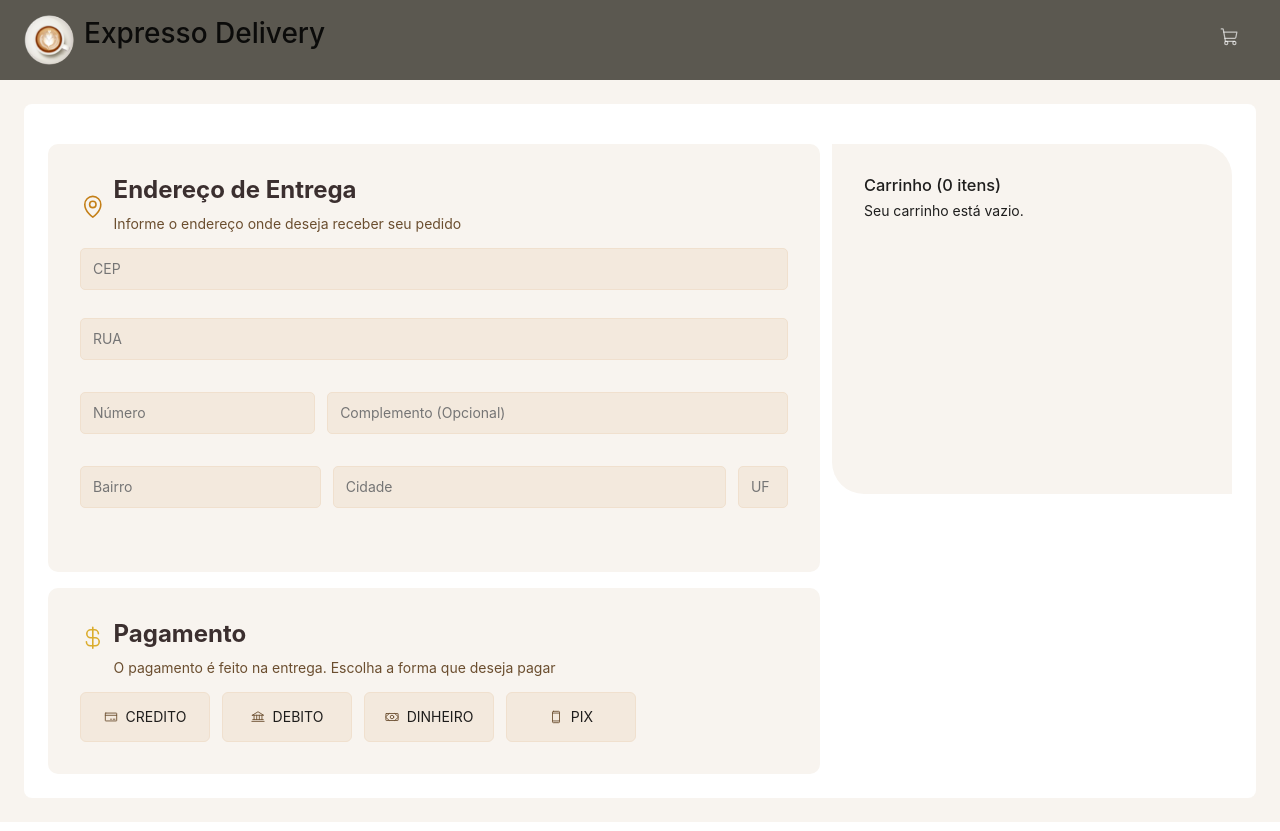
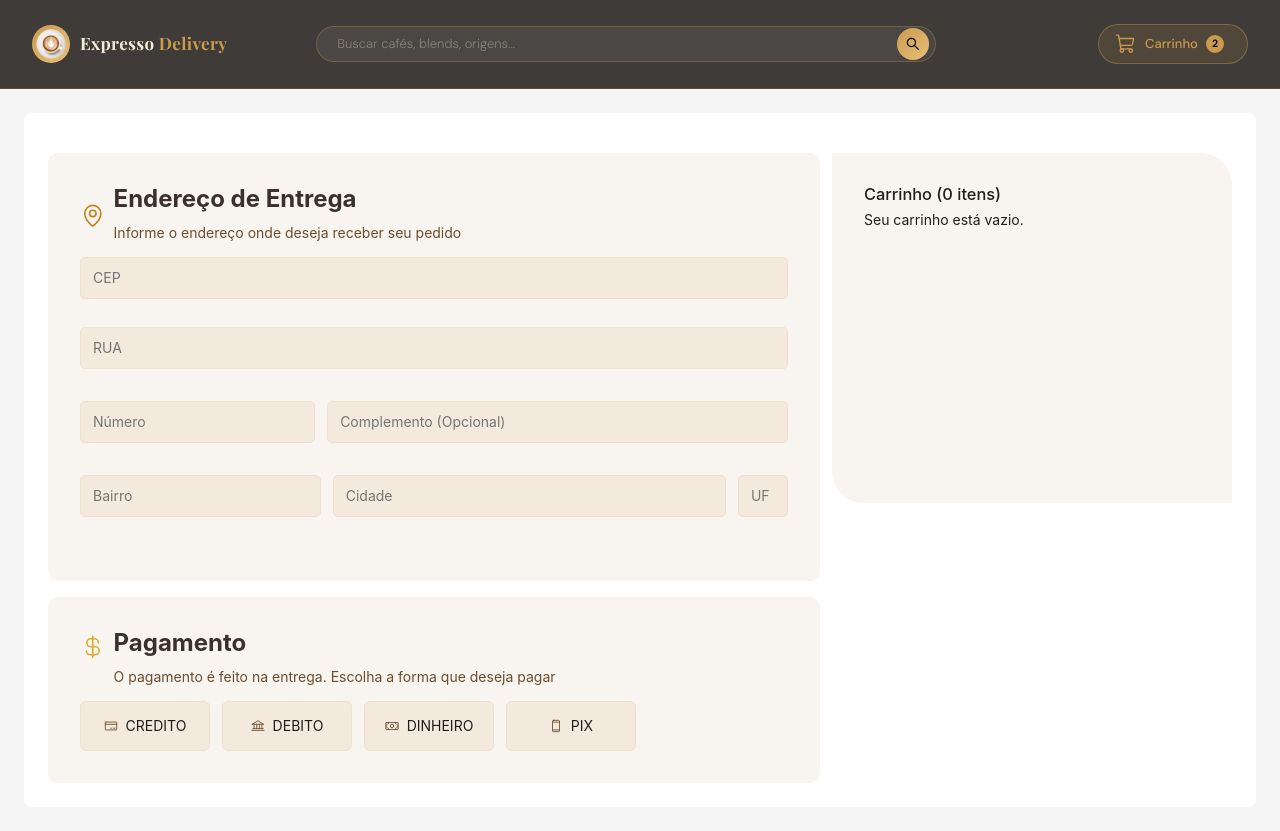
Before and after one commit to GustavoMascarenhasSfier/app-cafe-manutencao-software, a React (Vite) app: page /CheckOut in a window 1280 px wide. Built offline with nearby package versions, Linux system fonts and the light colour scheme; a web font is replaced by a local one.

Commit message:
feat: add novo header junto com acrescento de barra de busca

```diff
--- /dev/null
+++ b/src/components/Header/index.tsx
@@ -0,0 +1,53 @@
+import { useState } from "react";
+import { Link } from "react-router-dom";
+import { SearchOutlined } from "@ant-design/icons";
+import { ShoppingCart } from "phosphor-react";
+
+import capuccino from "../../assets/Cafes/Capuccino.svg";
+import "./styles.css";
+
+const Header = () => {
+  const [busca, setBusca] = useState("");
+
+  return (
+    <div className="page-header">
+
+      {/* LOGO */}
+      <div className="logo-placeholder">
+        <img id="logo" src={capuccino} alt="Logo" />
+        <h1 id="logo-text">Expresso <span>Delivery</span></h1>
+      </div>
+
+      {/* SEARCH */}
+      <div className="search-container">
+        <input
+          id="busca"
+          name="busca"
+          type="text"
+          placeholder="Buscar cafés, blends, origens..."
+          value={busca}
+          onChange={(e) => setBusca(e.target.value)}
+          className="busca"
+        />
+        <button
+          className="search-button"
+          onClick={() => console.log(busca)}
+        >
+          <SearchOutlined />
+        </button>
+      </div>
+
+      {/* CARRINHO */}
+      <div className="cart">
+        <Link className="SvgCart" to="/checkout">
+          <ShoppingCart size={22} />
+          <span className="cart-label">Carrinho</span>
+          <span className="cart-badge">2</span>
+        </Link>
+      </div>
+
+    </div>
+  );
+};
+
+export default Header;
--- /dev/null
+++ b/src/components/Header/styles.css
@@ -0,0 +1,157 @@
+@import url('https://fonts.googleapis.com/css2?family=Playfair+Display:wght@700;900&family=DM+Sans:wght@300;400;500&display=swap');
+
+/* ── Variáveis ───────────────────────────────────────── */
+:root {
+  --gold: #C99B4E;
+  --gold-light: #E8C07A;
+  --bg: #0D0A07;
+  --text-primary: #F5EDD8;
+  --gold-border: rgba(201, 155, 78, 0.3);
+  --gold-bg: rgba(201, 155, 78, 0.12);
+}
+
+.page-header {
+  display: flex;
+  align-items: center;
+  justify-content: flex-start;
+  width: 100%;
+  height: 89px;
+  gap: 16px;
+  padding: 18px 32px;
+  background: rgba(57, 53, 50, 0.97);
+  backdrop-filter: blur(12px);
+  border-bottom: 0.5px solid rgba(201, 155, 78, 0.2);
+  position: sticky;
+  top: 0;
+  z-index: 999;
+  font-family: 'DM Sans', sans-serif;
+}
+
+/* ── Logo ───────────────────────────────────────────── */
+.logo-placeholder {
+  display: flex;
+  align-items: center;
+  gap: 10px;
+  flex-shrink: 0;
+}
+
+#logo {
+  width: 38px;
+  height: 38px;
+  border-radius: 50%;
+  background: linear-gradient(135deg, var(--gold), var(--gold-light));
+  object-fit: contain;
+  padding: 4px;
+}
+
+#logo-text {
+  font-family: 'Playfair Display', serif;
+  font-size: 17px;
+  font-weight: 700;
+  color: var(--text-primary);
+  letter-spacing: 0.02em;
+  white-space: nowrap;
+  margin: 0;
+}
+
+#logo-text span {
+  color: var(--gold);
+}
+
+/* ── Search ─────────────────────────────────────────── */
+.search-container {
+  display: flex;
+  align-items: center;
+  flex: 1;
+   margin: 0 auto;
+  max-width: 620px;
+  background: rgba(255, 255, 255, 0.06);
+  border: 0.5px solid var(--gold-border);
+  border-radius: 100px;
+  padding: 0 6px 0 20px;
+  transition: border-color 0.2s;
+}
+
+.search-container:focus-within {
+  border-color: rgba(201, 155, 78, 0.7);
+}
+
+.busca {
+  flex: 1;
+  background: transparent;
+  border: none;
+  outline: none;
+  font-size: 13px;
+  color: var(--text-primary);
+  font-family: 'DM Sans', sans-serif;
+  font-weight: 300;
+  padding: 10px 0;
+}
+
+.busca::placeholder {
+  color: rgba(245, 237, 216, 0.35);
+}
+
+.search-button {
+  display: flex;
+  align-items: center;
+  justify-content: center;
+  width: 32px;
+  height: 32px;
+  background: linear-gradient(135deg, var(--gold), var(--gold-light));
+  border: none;
+  border-radius: 50%;
+  cursor: pointer;
+  color: #0D0A07;
+  font-size: 14px;
+  flex-shrink: 0;
+  transition: opacity 0.2s;
+}
+
+.search-button:hover {
+  opacity: 0.85;
+}
+
+/* ── Carrinho ───────────────────────────────────────── */
+.cart{
+  background: transparent;
+  margin-left: auto;
+}
+
+.SvgCart {
+  display: flex;
+  align-items: center;
+  gap: 8px;
+  background: var(--gold-bg);
+  border: 0.5px solid rgba(201, 155, 78, 0.4);
+  border-radius: 100px;
+  padding: 8px 16px;
+  text-decoration: none;
+  color: var(--gold);
+  width: 150px;
+}
+
+.SvgCart:hover {
+  background: rgba(201, 155, 78, 0.22);
+  color: var(--gold); /* mantém dourado no hover */
+}
+
+.cart-label {
+  font-size: 13px;
+  font-weight: 500;
+  font-family: 'DM Sans', sans-serif;
+  color: var(--gold);
+}
+
+.cart-badge {
+  background: var(--gold);
+  color: #0D0A07;
+  border-radius: 50%;
+  width: 18px;
+  height: 18px;
+  font-size: 10px;
+  font-weight: 700;
+  display: flex;
+  align-items: center;
+  justify-content: center;
+}
--- a/src/components/Layout/PageTemplate.tsx
+++ b/src/components/Layout/PageTemplate.tsx
@@ -1,25 +1,9 @@
-import React from "react";
 import Layout from "antd/es/layout";
-import Menu from "antd/es/menu";
 import theme from "antd/es/theme";
-import { Link, useLocation } from "react-router-dom";
-import capuccino from "../../assets/Cafes/Capuccino.svg";
 
-import "./styles.css";
-import { ShoppingCart } from "phosphor-react";
+import Header from "../Header"; // ajuste o caminho se precisar
 
-const { Header, Content } = Layout;
-
-const items = [
-  {
-        key: "carrinho",
-        label: (
-            <Link className="SvgCart" to="/checkout">
-                <ShoppingCart />
-            </Link>
-        ),
-    },
-];
+const { Content } = Layout;
 
 interface PageTemplateProps {
   children: React.ReactNode;
@@ -30,29 +14,13 @@ const PageTemplate: React.FC<PageTemplateProps> = ({ children }) => {
     token: { colorBgContainer, borderRadiusLG },
   } = theme.useToken();
 
-    // Detecta a rota atual para selecionar o menu
-    const location = useLocation();
-    const currentPath = location.pathname.split("/")[1] || "Loja";
-
   return (
     <Layout className="page-layout">
-            <Header
-                className="page-header"
-            >
-                <div className="logo-placeholder">
-                    <img id="logo" src={capuccino} alt="Logo" />
-                    <h1 id="logo-text">Expresso Delivery</h1>
-                </div>
-                <Menu
-                    theme="dark"
-                    mode="horizontal"
-                    selectedKeys={[currentPath]}
-                    items={items}
-                    className="page-carrinho"
-                    style={{ flex: 1 }}
-                />
-            </Header>
 
+      {/* HEADER SEPARADO */}
+      <Header />
+
+      {/* CONTEÚDO */}
       <Content style={{ padding: "24px" }}>
         <div
           style={{
@@ -66,7 +34,6 @@ const PageTemplate: React.FC<PageTemplateProps> = ({ children }) => {
         </div>
       </Content>
 
-
     </Layout>
   );
 };
--- a/src/components/Layout/styles.css
+++ b/src/components/Layout/styles.css
@@ -1,59 +1,9 @@
 @import url('https://fonts.googleapis.com/css2?family=Audiowide&family=Edu+QLD+Hand:wght@400..700&display=swap');
 
-.SvgCart svg{
-  margin-top: 20px;
-  width: 20px;
-  height: auto;
-}
+
 .page-layout {
   min-height: 100vh;
   background-color: #f8f4ef;
   display: flex;
   flex-direction: column;
 }
-
-.page-header {
- position: "sticky";
- top: 0;
- z-index: 100;
- width: "100%";
- display: flex;
- align-items: center;
- justify-content: "space-between";
- background-color: #5b5850;
- padding: 0 24px;
-height: 80px;
-}
-
-.logo-placeholder {
-  display: flex;
-  align-items: center;
-  gap: 10px;
-}
-
-#logo {
-  height: 50px;
-  width: 50px;
-  border-radius: 50%;
-  object-fit: cover;
-}
-
-
-.page-carrinho {
-  flex: 1;
-  justify-content: flex-end;
-  background-color: transparent;
-  border-bottom: none;
-}
-
-/* Estado selecionado do menu - força sobre Ant Design */
-.page-carrinho .ant-menu-item-selected,
-.page-carrinho .active,
-.page-carrinho a.active,
-.page-carrinho .selected,
-.page-carrinho a.selected {
-  background: #F3C300 !important;
-  color: #222 !important;
-  border-radius: 0.5em !important;
-  transition: background 0.2s, color 0.2s;
-}
```
Also changed, not shown: src/assets/Icons/procurar.png (added). Lines whose indentation alone changed are shown as unchanged.
